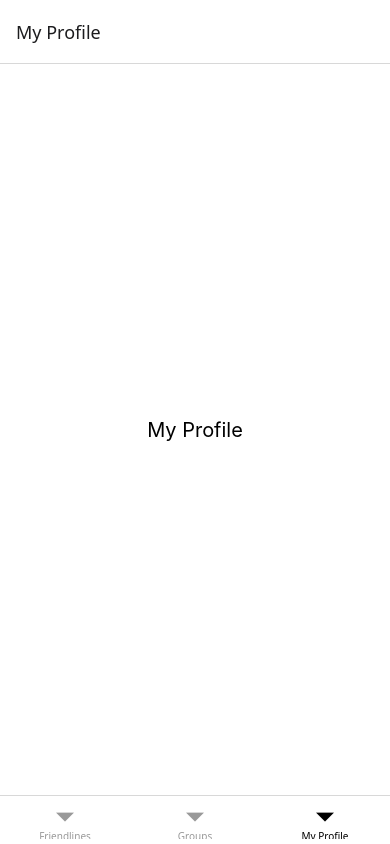
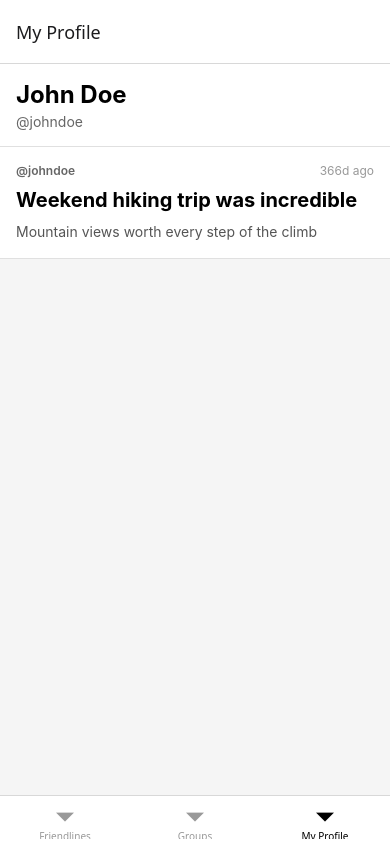
Before and after one commit to OmerEfron/friend-lines, a React Native app: screen /Profile in a window 390 px wide. Built offline with nearby package versions, Linux system fonts and the light colour scheme.

Commit message:
feat: implement all screens with mock data integration

```diff
--- a/src/navigation/TabNavigator.tsx
+++ b/src/navigation/TabNavigator.tsx
@@ -1,16 +1,38 @@
 import React from 'react';
 import { createBottomTabNavigator } from '@react-navigation/bottom-tabs';
+import { createNativeStackNavigator } from '@react-navigation/native-stack';
 import MainFeedScreen from '../screens/MainFeedScreen';
 import GroupsScreen from '../screens/GroupsScreen';
+import GroupFeedScreen from '../screens/GroupFeedScreen';
 import ProfileScreen from '../screens/ProfileScreen';
 
 const Tab = createBottomTabNavigator();
+const GroupStack = createNativeStackNavigator();
+
+function GroupsStackScreen() {
+  return (
+    <GroupStack.Navigator>
+      <GroupStack.Screen
+        name="GroupsList"
+        component={GroupsScreen}
+        options={{ title: 'Groups' }}
+      />
+      <GroupStack.Screen
+        name="GroupFeed"
+        component={GroupFeedScreen}
+        options={({ route }: any) => ({
+          title: route.params?.group?.name || 'Group Feed'
+        })}
+      />
+    </GroupStack.Navigator>
+  );
+}
 
 export default function TabNavigator() {
   return (
     <Tab.Navigator
       screenOptions={{
-        headerShown: true,
+        headerShown: false,
         tabBarActiveTintColor: '#000',
         tabBarInactiveTintColor: '#999',
       }}
@@ -18,16 +40,22 @@ export default function TabNavigator() {
       <Tab.Screen
         name="Feed"
         component={MainFeedScreen}
-        options={{ title: 'Friendlines' }}
+        options={{
+          headerShown: true,
+          title: 'Friendlines'
+        }}
       />
       <Tab.Screen
         name="Groups"
-        component={GroupsScreen}
+        component={GroupsStackScreen}
       />
       <Tab.Screen
         name="Profile"
         component={ProfileScreen}
-        options={{ title: 'My Profile' }}
+        options={{
+          headerShown: true,
+          title: 'My Profile'
+        }}
       />
     </Tab.Navigator>
   );
--- /dev/null
+++ b/src/screens/GroupFeedScreen.tsx
@@ -0,0 +1,36 @@
+import React, { useMemo } from 'react';
+import { View, StyleSheet } from 'react-native';
+import FeedList from '../components/FeedList';
+import { newsflashes, users } from '../data/mock';
+import { Group } from '../types';
+
+interface GroupFeedScreenProps {
+  route: {
+    params: {
+      group: Group;
+    };
+  };
+}
+
+export default function GroupFeedScreen({ route }: GroupFeedScreenProps) {
+  const { group } = route.params;
+
+  const groupNewsflashes = useMemo(() => {
+    return newsflashes
+      .filter(n => group.userIds.includes(n.userId))
+      .sort((a, b) => b.timestamp.getTime() - a.timestamp.getTime());
+  }, [group]);
+
+  return (
+    <View style={styles.container}>
+      <FeedList newsflashes={groupNewsflashes} users={users} />
+    </View>
+  );
+}
+
+const styles = StyleSheet.create({
+  container: {
+    flex: 1,
+    backgroundColor: '#f5f5f5',
+  },
+});
--- a/src/screens/GroupsScreen.tsx
+++ b/src/screens/GroupsScreen.tsx
@@ -1,10 +1,33 @@
 import React from 'react';
-import { View, Text, StyleSheet } from 'react-native';
+import { View, Text, StyleSheet, FlatList, TouchableOpacity } from 'react-native';
+import { useNavigation } from '@react-navigation/native';
+import { groups } from '../data/mock';
+import { Group } from '../types';
 
 export default function GroupsScreen() {
+  const navigation = useNavigation();
+
+  const handleGroupPress = (group: Group) => {
+    navigation.navigate('GroupFeed' as never, { group } as never);
+  };
+
+  const renderGroup = ({ item }: { item: Group }) => (
+    <TouchableOpacity
+      style={styles.groupItem}
+      onPress={() => handleGroupPress(item)}
+    >
+      <Text style={styles.groupName}>{item.name}</Text>
+      <Text style={styles.memberCount}>{item.userIds.length} members</Text>
+    </TouchableOpacity>
+  );
+
   return (
     <View style={styles.container}>
-      <Text style={styles.text}>Groups</Text>
+      <FlatList
+        data={groups}
+        keyExtractor={(item) => item.id}
+        renderItem={renderGroup}
+      />
     </View>
   );
 }
@@ -12,11 +35,22 @@ export default function GroupsScreen() {
 const styles = StyleSheet.create({
   container: {
     flex: 1,
-    justifyContent: 'center',
-    alignItems: 'center',
+    backgroundColor: '#f5f5f5',
+  },
+  groupItem: {
     backgroundColor: '#fff',
+    padding: 16,
+    borderBottomWidth: 1,
+    borderBottomColor: '#e0e0e0',
   },
-  text: {
-    fontSize: 20,
+  groupName: {
+    fontSize: 18,
+    fontWeight: 'bold',
+    color: '#000',
+  },
+  memberCount: {
+    fontSize: 14,
+    color: '#666',
+    marginTop: 4,
   },
 });
--- a/src/screens/MainFeedScreen.tsx
+++ b/src/screens/MainFeedScreen.tsx
@@ -1,10 +1,24 @@
-import React from 'react';
-import { View, Text, StyleSheet } from 'react-native';
+import React, { useMemo } from 'react';
+import { View, StyleSheet } from 'react-native';
+import FeedList from '../components/FeedList';
+import { newsflashes, users, friendships, currentUser } from '../data/mock';
 
 export default function MainFeedScreen() {
+  const friendIds = useMemo(() => {
+    return friendships
+      .filter(f => f.userId === currentUser.id)
+      .map(f => f.friendId);
+  }, []);
+
+  const friendNewsflashes = useMemo(() => {
+    return newsflashes
+      .filter(n => friendIds.includes(n.userId))
+      .sort((a, b) => b.timestamp.getTime() - a.timestamp.getTime());
+  }, [friendIds]);
+
   return (
     <View style={styles.container}>
-      <Text style={styles.text}>Main Feed</Text>
+      <FeedList newsflashes={friendNewsflashes} users={users} />
     </View>
   );
 }
@@ -12,11 +26,6 @@ export default function MainFeedScreen() {
 const styles = StyleSheet.create({
   container: {
     flex: 1,
-    justifyContent: 'center',
-    alignItems: 'center',
-    backgroundColor: '#fff',
-  },
-  text: {
-    fontSize: 20,
+    backgroundColor: '#f5f5f5',
   },
 });
--- a/src/screens/ProfileScreen.tsx
+++ b/src/screens/ProfileScreen.tsx
@@ -1,10 +1,22 @@
-import React from 'react';
-import { View, Text, StyleSheet } from 'react-native';
+import React, { useMemo } from 'react';
+import { View, StyleSheet, Text } from 'react-native';
+import FeedList from '../components/FeedList';
+import { newsflashes, users, currentUser } from '../data/mock';
 
 export default function ProfileScreen() {
+  const userNewsflashes = useMemo(() => {
+    return newsflashes
+      .filter(n => n.userId === currentUser.id)
+      .sort((a, b) => b.timestamp.getTime() - a.timestamp.getTime());
+  }, []);
+
   return (
     <View style={styles.container}>
-      <Text style={styles.text}>My Profile</Text>
+      <View style={styles.header}>
+        <Text style={styles.name}>{currentUser.name}</Text>
+        <Text style={styles.username}>@{currentUser.username}</Text>
+      </View>
+      <FeedList newsflashes={userNewsflashes} users={users} />
     </View>
   );
 }
@@ -12,11 +24,22 @@ export default function ProfileScreen() {
 const styles = StyleSheet.create({
   container: {
     flex: 1,
-    justifyContent: 'center',
-    alignItems: 'center',
+    backgroundColor: '#f5f5f5',
+  },
+  header: {
     backgroundColor: '#fff',
+    padding: 16,
+    borderBottomWidth: 1,
+    borderBottomColor: '#e0e0e0',
   },
-  text: {
-    fontSize: 20,
+  name: {
+    fontSize: 24,
+    fontWeight: 'bold',
+    color: '#000',
+  },
+  username: {
+    fontSize: 14,
+    color: '#666',
+    marginTop: 4,
   },
 });
```
